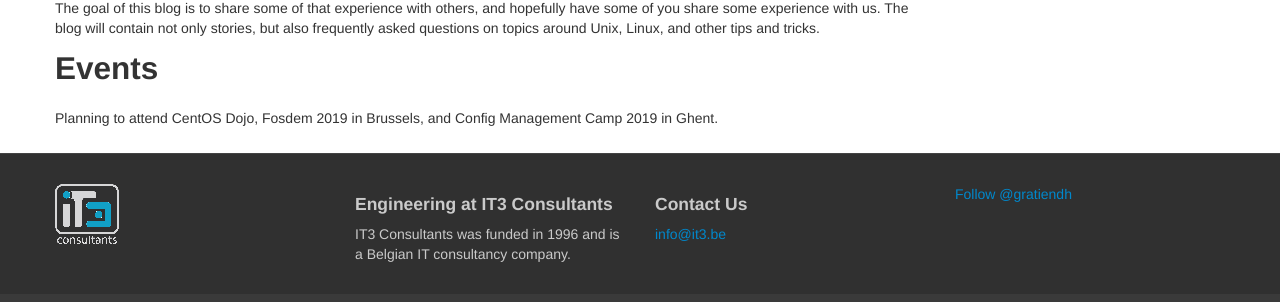
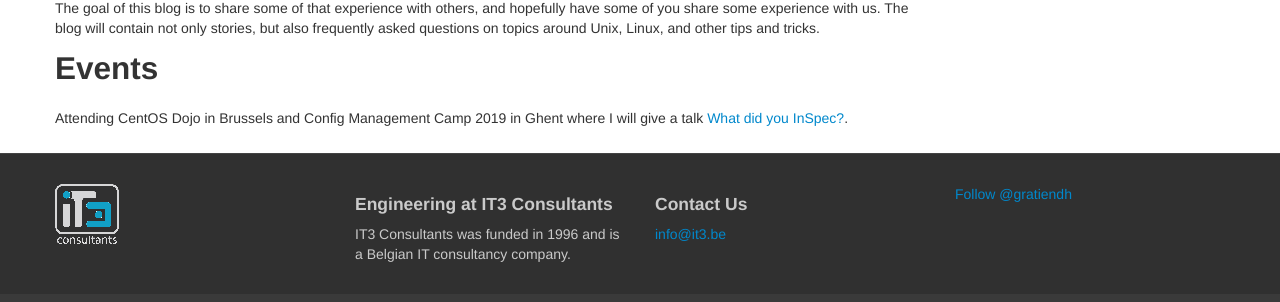
Before and after one commit to gdha/www.it3.be, a Jekyll site: the page built from index.html, in a window 1280 px wide. Shown: the part 824-1126 px from the top of the page. Built offline with Jekyll 4.4.1, drawn with Linux system fonts in a browser that asks for light colours; comment, search, counter and statistics services are not loaded.

Commit message:
updating events
Signed-off-by: Gratien D'haese <gratien.dhaese@gmail.com>

```diff
--- a/index.html
+++ b/index.html
@@ -52,5 +52,5 @@ The blog will contain not only stories, but also frequently asked questions on t
 </p>
 
 <h2>Events</h2>
-<p>Planning to attend CentOS Dojo, Fosdem 2019 in Brussels, and Config Management Camp 2019 in Ghent.
+<p>Attending CentOS Dojo in Brussels and Config Management Camp 2019 in Ghent where I will give a talk <a href="https://cfgmgmtcamp.eu/schedule/tuesday/inspec/" title="What did you InSpec?">What did you InSpec?</a>.
 </p>
```
